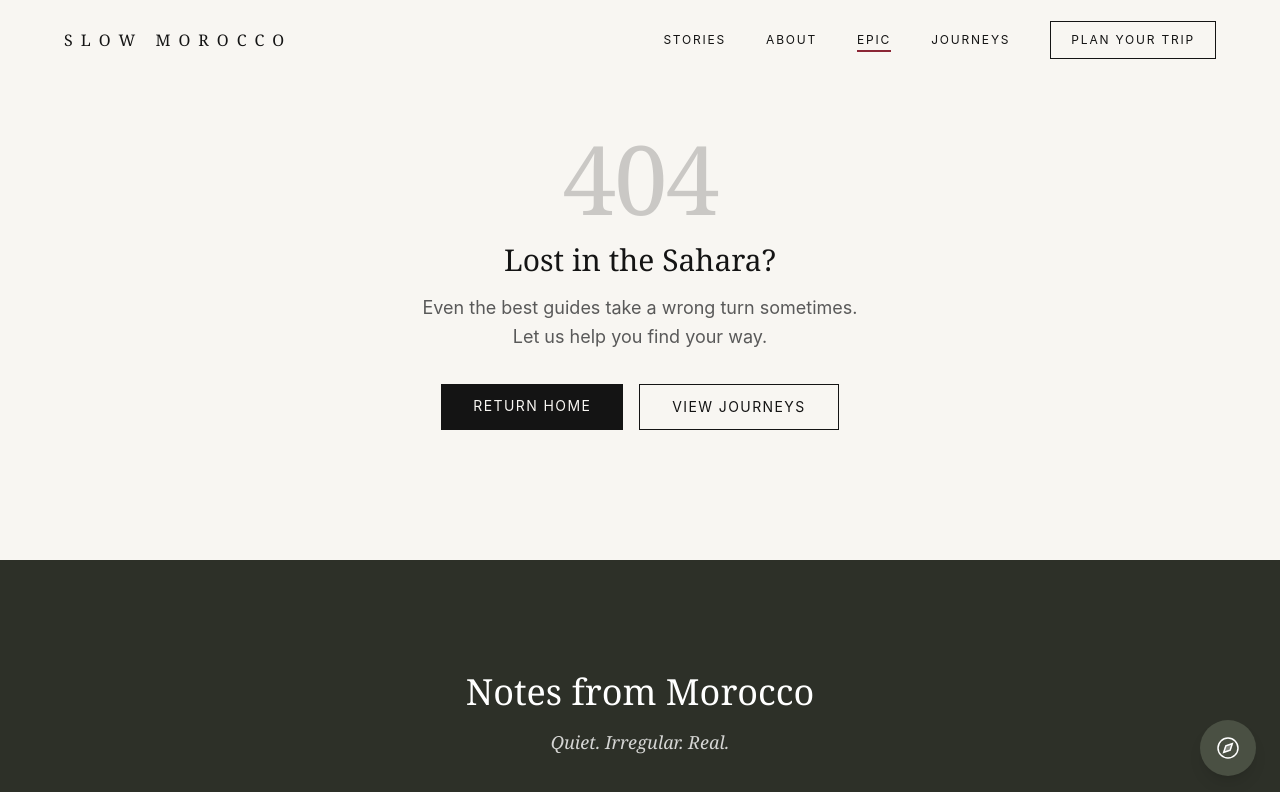
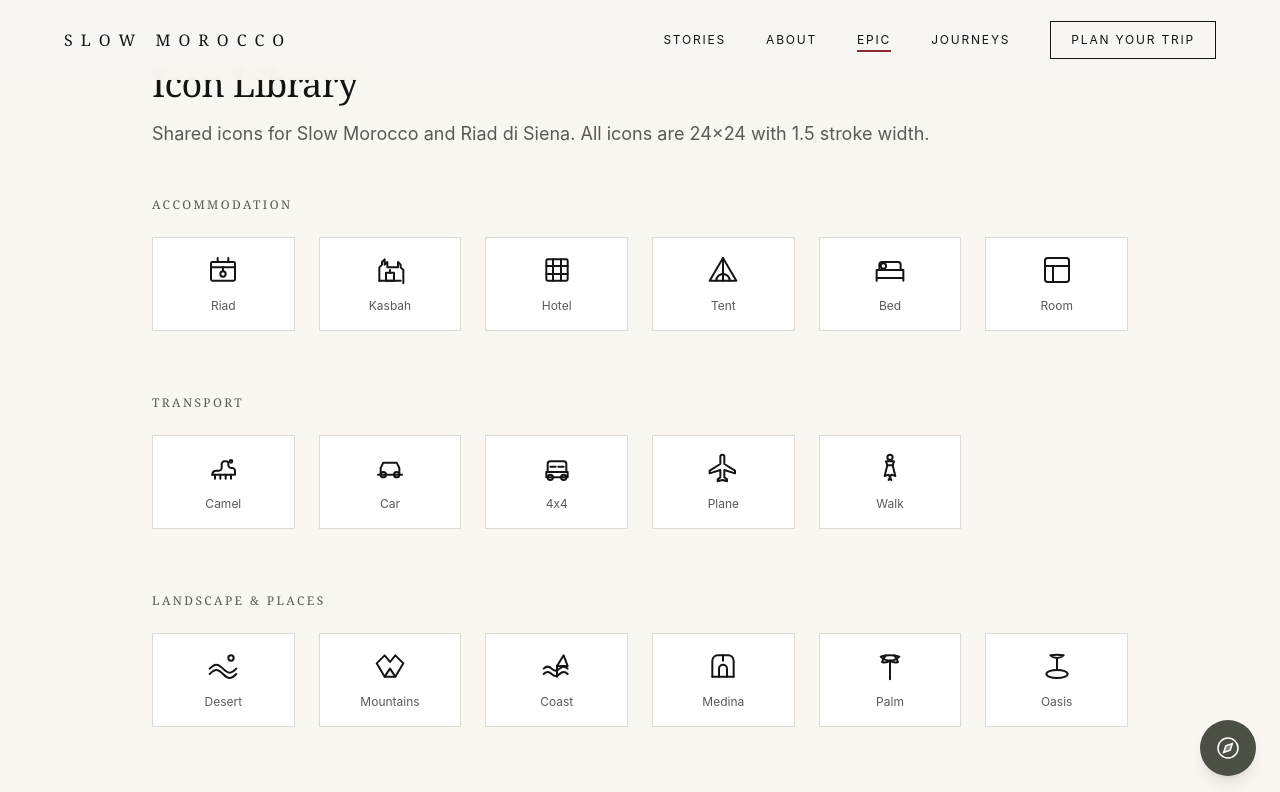
Before and after one commit to indigoandlavender/slow-morocco-1, a Next.js app: page /admin/icons in a window 1280 px wide. Before the commit this address had no page. Shown: the top 792 px of the page. Built offline with nearby package versions, Linux system fonts and the light colour scheme.

Commit message:
Add files via upload

```diff
--- /dev/null
+++ b/app/admin/icons/page.tsx
@@ -0,0 +1,209 @@
+"use client";
+
+import Icons, {
+  IconRiad, IconKasbah, IconHotel, IconTent, IconBed, IconRoom,
+  IconCamel, IconCar, Icon4x4, IconPlane, IconWalk,
+  IconDesert, IconMountains, IconCoast, IconMedina, IconPalm, IconOasis,
+  IconHiking, IconSurfing, IconCooking, IconSpa, IconShopping, IconCamera,
+  IconPool, IconWifi, IconAC, IconBreakfast, IconMeals, IconShower, IconShampoo, IconTowel, IconSlippers,
+  IconTagine, IconMintTea, IconArgan, IconZellige, IconLantern, IconDoor,
+  IconClock, IconCalendar, IconPeople, IconPrice, IconStar, IconCheck, IconX,
+  IconArrowRight, IconArrowLeft, IconChevronDown, IconMenu,
+  IconPhone, IconMail, IconWhatsApp, IconInstagram, IconLocation, IconInfo,
+} from "@/components/icons";
+
+const iconGroups = [
+  {
+    title: "Accommodation",
+    icons: [
+      { name: "Riad", component: IconRiad },
+      { name: "Kasbah", component: IconKasbah },
+      { name: "Hotel", component: IconHotel },
+      { name: "Tent", component: IconTent },
+      { name: "Bed", component: IconBed },
+      { name: "Room", component: IconRoom },
+    ],
+  },
+  {
+    title: "Transport",
+    icons: [
+      { name: "Camel", component: IconCamel },
+      { name: "Car", component: IconCar },
+      { name: "4x4", component: Icon4x4 },
+      { name: "Plane", component: IconPlane },
+      { name: "Walk", component: IconWalk },
+    ],
+  },
+  {
+    title: "Landscape & Places",
+    icons: [
+      { name: "Desert", component: IconDesert },
+      { name: "Mountains", component: IconMountains },
+      { name: "Coast", component: IconCoast },
+      { name: "Medina", component: IconMedina },
+      { name: "Palm", component: IconPalm },
+      { name: "Oasis", component: IconOasis },
+    ],
+  },
+  {
+    title: "Activities",
+    icons: [
+      { name: "Hiking", component: IconHiking },
+      { name: "Surfing", component: IconSurfing },
+      { name: "Cooking", component: IconCooking },
+      { name: "Spa", component: IconSpa },
+      { name: "Shopping", component: IconShopping },
+      { name: "Camera", component: IconCamera },
+    ],
+  },
+  {
+    title: "Amenities",
+    icons: [
+      { name: "Pool", component: IconPool },
+      { name: "Wifi", component: IconWifi },
+      { name: "AC", component: IconAC },
+      { name: "Breakfast", component: IconBreakfast },
+      { name: "Meals", component: IconMeals },
+      { name: "Shower", component: IconShower },
+      { name: "Shampoo", component: IconShampoo },
+      { name: "Towel", component: IconTowel },
+      { name: "Slippers", component: IconSlippers },
+    ],
+  },
+  {
+    title: "Moroccan",
+    icons: [
+      { name: "Tagine", component: IconTagine },
+      { name: "MintTea", component: IconMintTea },
+      { name: "Argan", component: IconArgan },
+      { name: "Zellige", component: IconZellige },
+      { name: "Lantern", component: IconLantern },
+      { name: "Door", component: IconDoor },
+    ],
+  },
+  {
+    title: "Information & UI",
+    icons: [
+      { name: "Clock", component: IconClock },
+      { name: "Calendar", component: IconCalendar },
+      { name: "People", component: IconPeople },
+      { name: "Price", component: IconPrice },
+      { name: "Star", component: IconStar },
+      { name: "Check", component: IconCheck },
+      { name: "X", component: IconX },
+      { name: "ArrowRight", component: IconArrowRight },
+      { name: "ArrowLeft", component: IconArrowLeft },
+      { name: "ChevronDown", component: IconChevronDown },
+      { name: "Menu", component: IconMenu },
+    ],
+  },
+  {
+    title: "Contact & Social",
+    icons: [
+      { name: "Phone", component: IconPhone },
+      { name: "Mail", component: IconMail },
+      { name: "WhatsApp", component: IconWhatsApp },
+      { name: "Instagram", component: IconInstagram },
+      { name: "Location", component: IconLocation },
+      { name: "Info", component: IconInfo },
+    ],
+  },
+];
+
+export default function IconsPage() {
+  return (
+    <div className="min-h-screen bg-[#FAF7F2] py-16">
+      <div className="container mx-auto px-6 max-w-5xl">
+        <h1 className="font-serif text-4xl mb-4">Icon Library</h1>
+        <p className="text-muted-foreground mb-12">
+          Shared icons for Slow Morocco and Riad di Siena. All icons are 24×24 with 1.5 stroke width.
+        </p>
+
+        <div className="space-y-16">
+          {iconGroups.map((group) => (
+            <section key={group.title}>
+              <h2 className="text-xs tracking-[0.2em] uppercase text-muted-foreground mb-6">
+                {group.title}
+              </h2>
+              <div className="grid grid-cols-3 sm:grid-cols-4 md:grid-cols-6 gap-6">
+                {group.icons.map(({ name, component: IconComponent }) => (
+                  <div
+                    key={name}
+                    className="flex flex-col items-center gap-3 p-4 bg-white border border-border hover:border-foreground/20 transition-colors"
+                  >
+                    <IconComponent size={32} className="text-foreground" />
+                    <span className="text-xs text-muted-foreground">{name}</span>
+                  </div>
+                ))}
+              </div>
+            </section>
+          ))}
+        </div>
+
+        {/* Usage Examples */}
+        <section className="mt-20 pt-12 border-t border-border">
+          <h2 className="font-serif text-2xl mb-6">Usage</h2>
+
+          <div className="bg-[#1a1a1a] text-white p-6 font-mono text-sm overflow-x-auto">
+            <pre>{`// Import individual icons
+import { IconCamel, IconTagine, IconRiad } from "@/components/icons";
+
+// Or import the Icons object
+import Icons from "@/components/icons";
+
+// Use in components
+<IconCamel size={24} className="text-amber-600" />
+<Icons.Tagine size={32} />
+
+// With custom props
+<IconRiad
+  size={48}
+  strokeWidth={1}
+  className="text-muted-foreground hover:text-foreground"
+/>`}</pre>
+          </div>
+        </section>
+
+        {/* Size Examples */}
+        <section className="mt-12">
+          <h3 className="text-sm font-medium mb-4">Sizes</h3>
+          <div className="flex items-end gap-8">
+            <div className="text-center">
+              <IconCamel size={16} />
+              <p className="text-xs text-muted-foreground mt-2">16</p>
+            </div>
+            <div className="text-center">
+              <IconCamel size={24} />
+              <p className="text-xs text-muted-foreground mt-2">24</p>
+            </div>
+            <div className="text-center">
+              <IconCamel size={32} />
+              <p className="text-xs text-muted-foreground mt-2">32</p>
+            </div>
+            <div className="text-center">
+              <IconCamel size={48} />
+              <p className="text-xs text-muted-foreground mt-2">48</p>
+            </div>
+            <div className="text-center">
+              <IconCamel size={64} />
+              <p className="text-xs text-muted-foreground mt-2">64</p>
+            </div>
+          </div>
+        </section>
+
+        {/* Color Examples */}
+        <section className="mt-12">
+          <h3 className="text-sm font-medium mb-4">Colors</h3>
+          <div className="flex items-center gap-6">
+            <IconTagine size={32} className="text-foreground" />
+            <IconTagine size={32} className="text-muted-foreground" />
+            <IconTagine size={32} className="text-amber-600" />
+            <IconTagine size={32} className="text-rose-600" />
+            <IconTagine size={32} className="text-emerald-600" />
+            <IconTagine size={32} className="text-blue-600" />
+          </div>
+        </section>
+      </div>
+    </div>
+  );
+}
```
